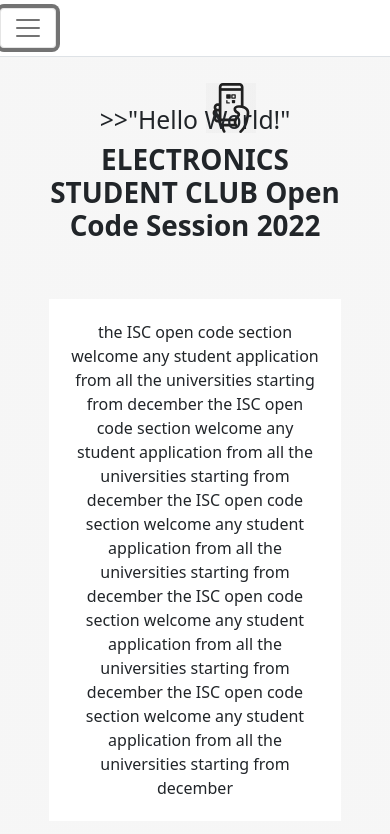
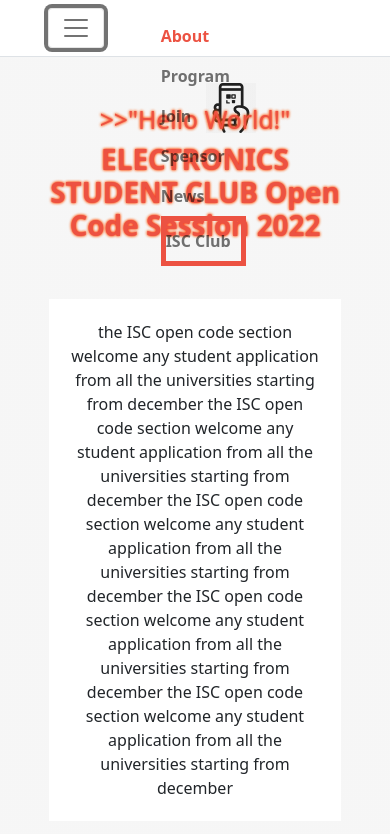
Before and after one commit to abdessalem1998/Capstone-project-module-1, a website: page about.html in a window 390 px wide. Both pictures are taken after a click on the button "Toggle navigation". Shown: the top 834 px of the page. Drawn offline with nearby package versions, Linux system fonts and the light colour scheme.

Commit message:
Fix hamburger button to target navbar links

```diff
--- a/about.html
+++ b/about.html
@@ -37,12 +37,12 @@
       </nav>
       <!--lower navbar section-->
       <nav class="navbar navbar-expand-md navbar-light border-md-none bg-white border-bottom">
-        <div class="container-fluid px-0 px-md-5 ">
+        <div class="container-fluid px-5 px-md-5 ">
           <a class="navbar-brand text-light ps-5 ms-5 d-md-block d-none" href="index.html"><img src="images-icons/images/logo.png" class="nav-logo" alt="twitter"></a>
-          <button class="navbar-toggler " type="button" data-bs-toggle="collapse" data-bs-target="#navbarText" aria-expanded="false" aria-label="Toggle navigation">
-            <span class="navbar-toggler-icon nav-btn"></span>
+          <button class="navbar-toggler" type="button" data-bs-toggle="collapse" data-bs-target="#navbarSupportedContent" aria-controls="navbarSupportedContent" aria-expanded="false" aria-label="Toggle navigation">
+            <span class="navbar-toggler-icon"></span>
           </button>
-          <div class="collapse navbar-collapse position-absolute top-0 end-0 pe-5 fw-bold">
+          <div class="collapse navbar-collapse position-absolute top-0 end-0 pe-5 fw-bold" id="navbarSupportedContent">
             <ul class="navbar-nav me-auto mb-2 mb-lg-0 pe-5 pt-3">
               <li class="nav-item me-3 pe-5">
                 <a class="nav-link" id="about-link" href="about.html">About</a>
@@ -60,12 +60,13 @@
                 <a class="nav-link" href="#">News</a>
               </li>
               <li class="nav-item pe-5 ">
-                <a class="nav-link" id="isc-club" href="#">ISC Club</a>
+                <a class="nav-link" id="isc-club"   href="#">ISC Club</a>
               </li>
             </ul>
           </div>
         </div>
       </nav>
+      <!--header section-->
       <div class="container-fluid d-flex justify-content-center px-0 px-md-5">
         <div class="row py-5 px-md-5 px-0"  id="header-row">
           <div class="col-12 text-center  px-md-5 px-0">
--- a/aboutstyle.css
+++ b/aboutstyle.css
@@ -38,9 +38,9 @@
   background-position: 90% 30%, 90% 30%, 65% 3%, 65% 3%, 50% 50%, 50% 50%;
 }
 
-#header-h1 {
-  color: rgba(255, 202, 125, 1);
-  text-shadow: 0 0 3px #f00, 0 0 5px red;
+.header-h1 {
+  color: rgba(236, 82, 66);
+  text-shadow: 0 0 3px #f22, 0 0 3px orange;
 }
 
 #header-p {
```
Also changed, not shown: index.html (+4 -4 lines).
